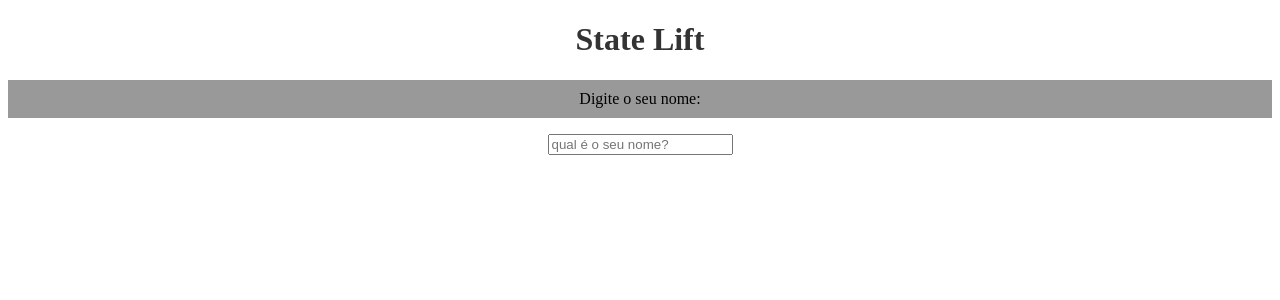
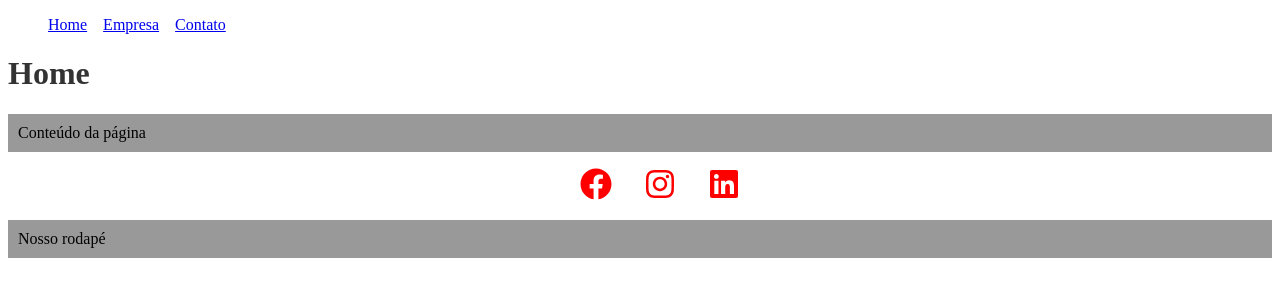
Before and after one commit to diegtj2/Curso-React, a React (Create React App) app in the folder my-app/: page / in a window 1280 px wide. Shown: the top 300 px of the page. Built offline with nearby package versions, Linux system fonts and the light colour scheme.

Commit message:
Aulas #15 e #16 - React Routes e React Icons
Implementando dois pacotes externos, sendo eles: React  Routes para criar um Navbar e React Icons para inserir ícones com comportamento de componentes.

```diff
--- a/my-app/package.json
+++ b/my-app/package.json
@@ -8,7 +8,9 @@
     "@testing-library/user-event": "^13.5.0",
     "react": "^18.2.0",
     "react-dom": "^18.2.0",
-    "react-scripts": "5.0.1",
+    "react-icons": "^4.9.0",
+    "react-router-dom": "^6.13.0",
+    "react-scripts": "^5.0.1",
     "web-vitals": "^2.1.4"
   },
   "scripts": {
--- a/my-app/src/App.js
+++ b/my-app/src/App.js
@@ -1,19 +1,25 @@
-import './App.css';
-import { useState } from 'react'
-import SeuNome from './components/SeuNome';
-import Saudacao from './components/Saudacao';
+import {BrowserRouter as Router, Route, Routes} from 'react-router-dom'
+import Home from './pages/Home';
+import Empresa from './pages/Empresa';
+import Contato from './pages/Contato';
+import Navbar from './components/layout/Navbar';
+import Footer from './components/layout/Footer';
 
 function App() {
 
-  const [nome, setNome] = useState()
+  return (
+    <Router>
+      <Navbar />
 
-  return (
-    <div className="App">
-        <h1>State Lift</h1>
-        <SeuNome setNome={setNome} />
-        <Saudacao nome={nome} />
-    </div>
-  );
+      <Routes>
+        <Route exact path='/' element={<Home/>}> </Route>
+        <Route exact path='/empresa' element={<Empresa/>}> </Route>
+        <Route exact path='/contato' element={<Contato/>}> </Route>
+      </Routes>
+
+      <Footer />
+    </Router>
+  )
 }
 
 export default App;
--- /dev/null
+++ b/my-app/src/components/layout/Footer.js
@@ -0,0 +1,19 @@
+import { FaFacebook, FaInstagram, FaLinkedin } from 'react-icons/fa'
+
+import styles from './Footer.module.css'
+function Footer(){
+
+    return (
+
+        <footer>
+            <ul className={styles.social_list}>
+                <li><FaFacebook /></li>
+                <li><FaInstagram /></li>
+                <li><FaLinkedin /></li>
+            </ul>
+            <p>Nosso rodapé</p>
+        </footer>
+    )
+}
+
+export default Footer
--- /dev/null
+++ b/my-app/src/components/layout/Footer.module.css
@@ -0,0 +1,16 @@
+.social_list {
+    display: flex;
+    justify-content: center;
+    align-items: center;
+    list-style: none;
+}
+
+.social_list li {
+    margin: 0 1em;
+}
+
+.social_list svg {
+    font-size: 2em;
+    cursor: pointer;
+    color: red;
+}
--- /dev/null
+++ b/my-app/src/components/layout/Navbar.js
@@ -0,0 +1,21 @@
+import { Link } from "react-router-dom"
+import styles from './Navbar.module.css'
+
+function Navbar(){
+
+    return(
+            <ul className={styles.list}>
+                <li className={styles.item}>
+                    <Link to="/">Home</Link>
+                </li>
+                <li className={styles.item}>
+                    <Link to="/empresa">Empresa</Link>
+                </li>
+                <li className={styles.item}>
+                    <Link to="/contato">Contato</Link>
+                </li>
+            </ul>
+    )
+}
+
+export default Navbar
--- /dev/null
+++ b/my-app/src/components/layout/Navbar.module.css
@@ -0,0 +1,8 @@
+.list{
+    display: flex;
+    list-style: none;
+}
+
+.item{
+    margin-right: 1em;
+}
--- /dev/null
+++ b/my-app/src/pages/Contato.js
@@ -0,0 +1,13 @@
+import React from "react"
+
+function Contato(){
+
+    return (
+        <div>
+            <h1>Contato</h1>
+            <p>Conteúdo da página</p>
+        </div>
+    )
+}
+
+export default Contato
--- /dev/null
+++ b/my-app/src/pages/Empresa.js
@@ -0,0 +1,13 @@
+import React from "react"
+
+function Empresa(){
+
+    return (
+        <div>
+            <h1>Empresa</h1>
+            <p>Conteúdo da página</p>
+        </div>
+    )
+}
+
+export default Empresa
--- /dev/null
+++ b/my-app/src/pages/Home.js
@@ -0,0 +1,13 @@
+import React from "react"
+
+function Home(){
+
+    return (
+        <div>
+            <h1>Home</h1>
+            <p>Conteúdo da página</p>
+        </div>
+    )
+}
+
+export default Home
```
Also changed, not shown: 1 other file (tests, documents, lock files or other folders).
